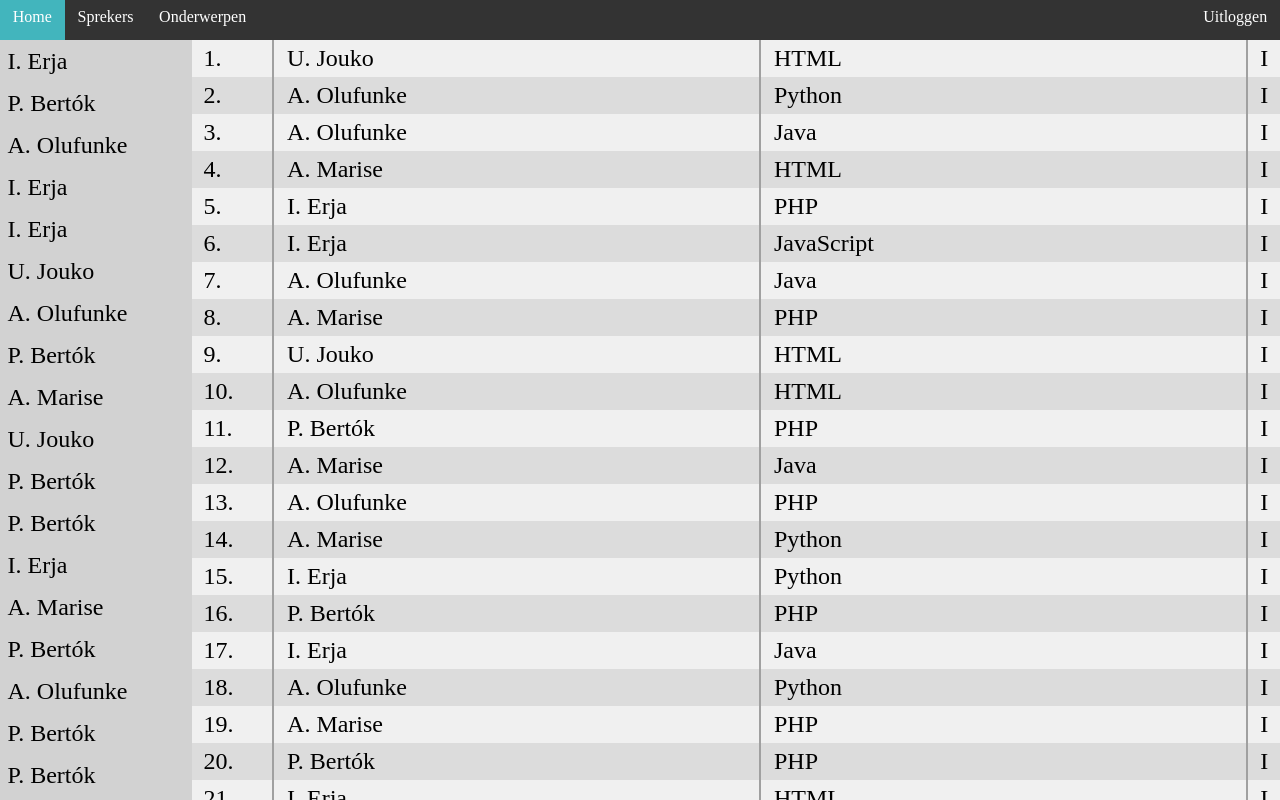
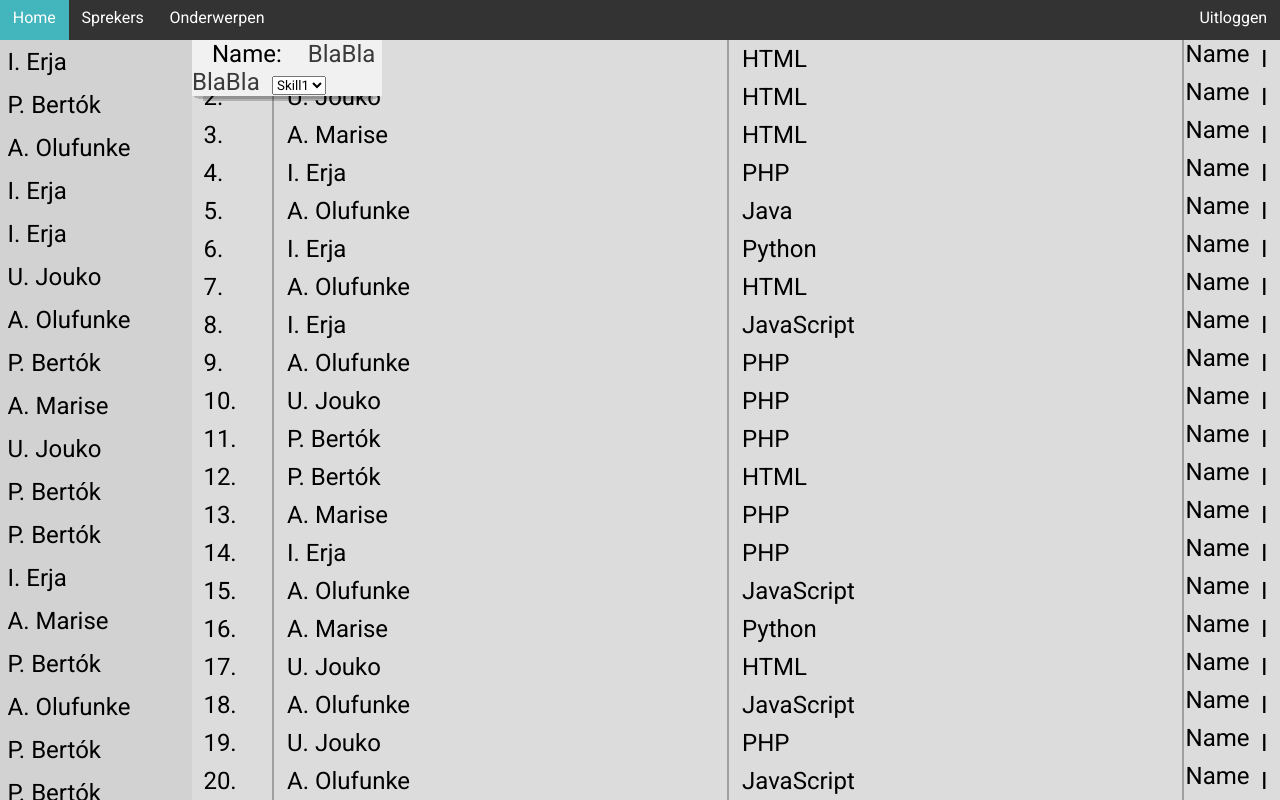
Before and after one commit to Vepnar/AgendaProject, a plain HTML site: page index.html in a window 1280 px wide. Drawn offline with Linux system fonts and the light colour scheme.

Commit message:
Added hoverpopup (WIP)

```diff
--- a/index.html
+++ b/index.html
@@ -6,7 +6,7 @@
     <title>Page Title</title>
     <meta name="viewport" content="width=device-width, initial-scale=1">
     <link rel="stylesheet" type="text/css" media="screen" href="main.css" />
-    <!--<link href="https://fonts.googleapis.com/css?family=Roboto" rel="stylesheet"> -->
+    <link href="https://fonts.googleapis.com/css?family=Roboto" rel="stylesheet">
 
 </head>
 <body>
@@ -26,10 +26,20 @@
     </div>
 
     <script type="text/template" id="agendaItemTemplate">
+        <div class="infopopup">
+            <span class="popupdesc">Name:</span>
+            <span class="popupdata">BlaBla</span><br>
+            <span class="popupdata">BlaBla</span>
+            <select>
+                <option value="Skill1">Skill1</option>
+                    <option value="Skill2">Skill2</option>
+                        <option value="Skill3">skill2</option>
+            </select>
+        </div>
         <div class="agendaItem">
             <span>{week}.</span>
             <span class="agendaItemBig">{name}</span>
-            <span class="agendaItemBig">{subject}</span>
+            <span class="agendaItemBig">{subject}</span>Name
             <span>{special}</span>
         </div>
     </script>
--- a/main.css
+++ b/main.css
@@ -1,6 +1,7 @@
 * {
     margin: 0px;
     padding: 0px;
+    font-family: 'Roboto', sans-serif;
 }
 
 html, body {
@@ -12,7 +13,7 @@ html, body {
     list-style-type: none;
     overflow: hidden;
     background-color: #333;
-    font-weight: 400;
+    font-weight: 400;-moz-user-select: -moz-none;
 
 }
 
@@ -123,3 +124,23 @@ html, body {
     flex-grow:10;
     width:20vw;
 }
+
+.infopopup {
+    display: block;
+    position: absolute;
+    background-color: #f1f1f1;
+    min-width: 160px;
+    overflow: auto;
+    box-shadow: 0px 4px 6px 0px rgba(0,0,0,0.01);
+    z-index: 1;
+}
+.popupdesc {
+    padding: 20px;
+    font-weight: 501;
+    color: #010101;
+    width:3vw;
+}
+.popupdata {
+    margin-right:0.5vw;
+    color:#3b3b3b;
+}
--- a/main.js
+++ b/main.js
@@ -15,7 +15,8 @@ function getSpreaker(){
     return spreaker = {
 
     name : names[Math.floor(Math.random()*5)],
-    skills : [skills[Math.floor(Math.random()*5)]],
+    skills : [skills[Math.floor(Math.random()*5)],skills[Math.floor(Math.random()*5)]],
+    lastadded : Math.floor(Math.random*100000)+1,
 
     }
 
```
